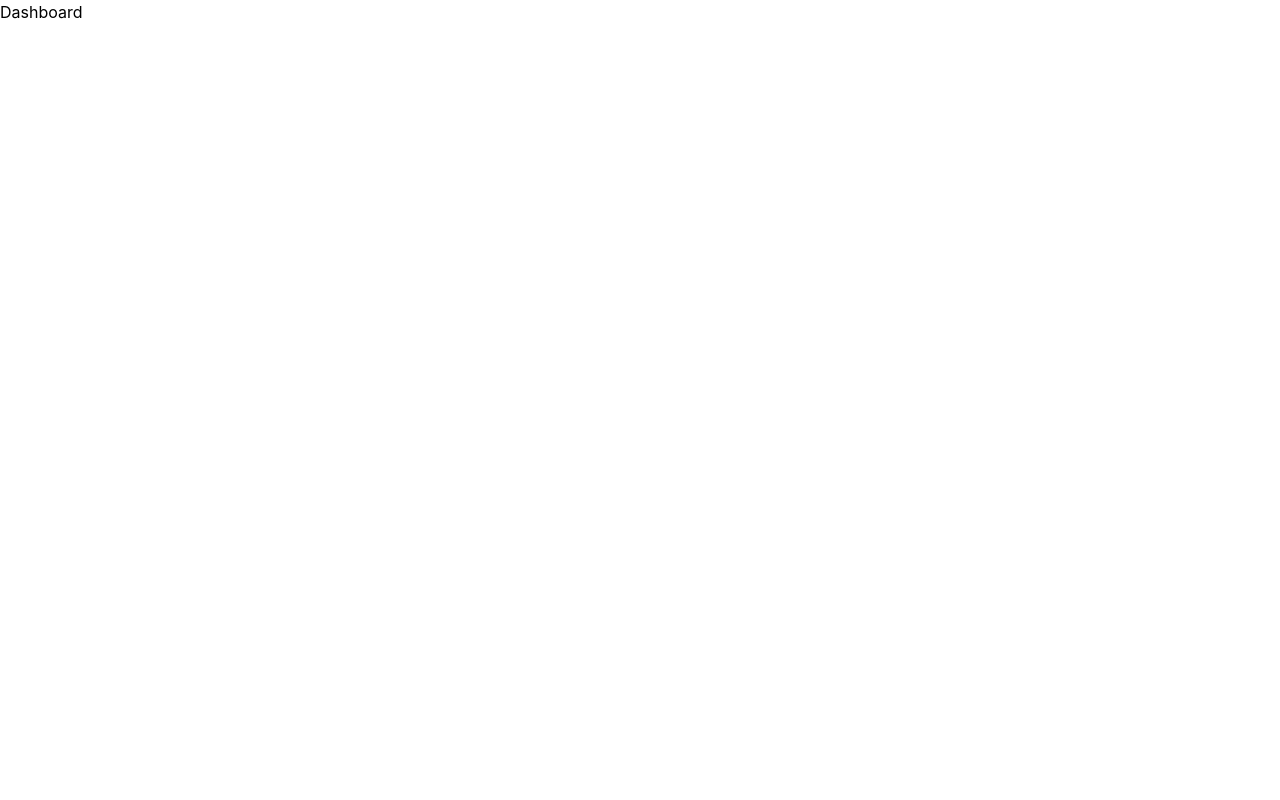
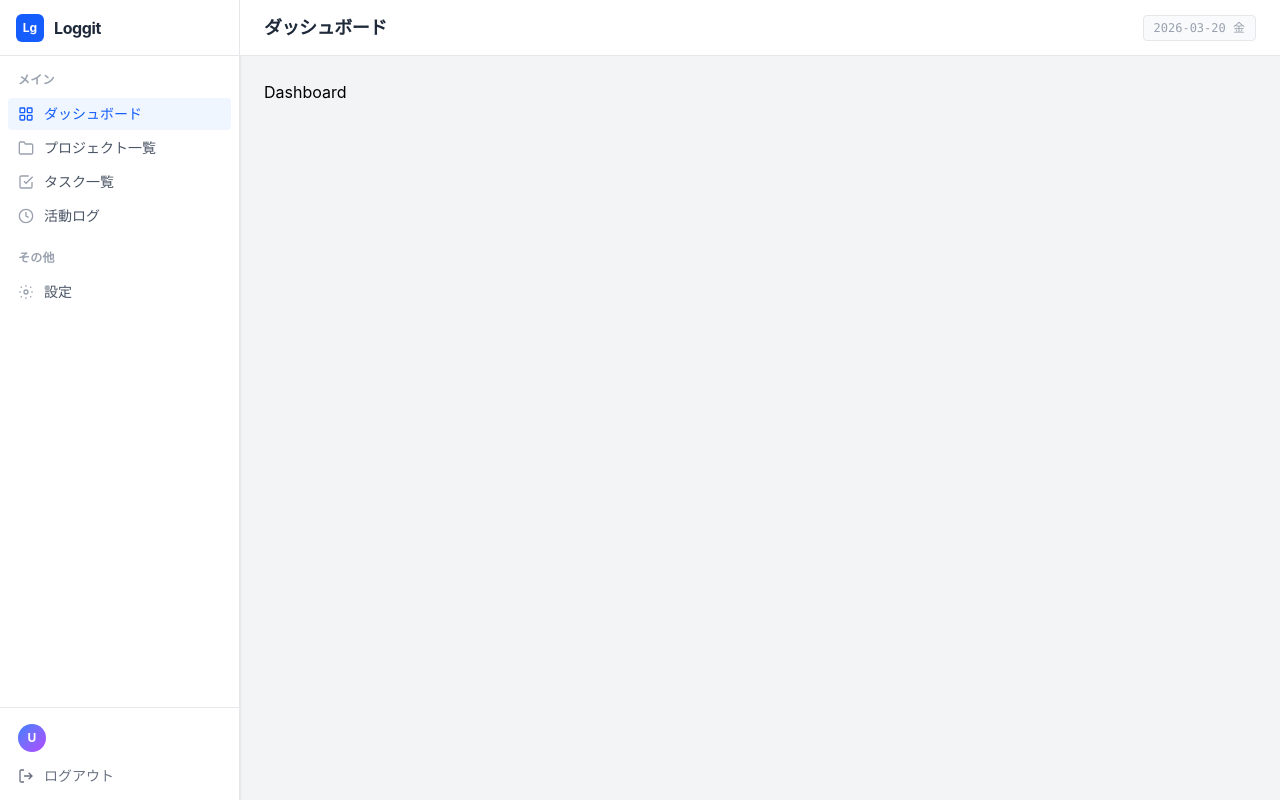
Before and after one commit to SolaTukishiro/loggit, a React (Vite) app in the folder frontend/: page / in a window 1280 px wide. Built offline with nearby package versions, Linux system fonts and the light colour scheme; sample sign-in values are in the browser's storage.

Commit message:
layout作成

```diff
--- a/frontend/src/App.tsx
+++ b/frontend/src/App.tsx
@@ -1,6 +1,7 @@
-import { BrowserRouter as Router, Routes, Route } from 'react-router-dom';
+import { BrowserRouter as Router, Routes, Route, Navigate } from 'react-router-dom';
 import { AuthProvider } from './contexts/AuthContext';
 import { ToastProvider } from './contexts/ToastContext';
+import AppLayout from './components/layout/AppLayout';
 import Login from './pages/Login';
 import Register from './pages/Register';
 
@@ -12,7 +13,14 @@ const App = () => {
           <Routes>
             <Route path="/login"    element={<Login />} />
             <Route path="/register" element={<Register />} />
-            <Route path="/"         element={<div>Dashboard</div>} />
+            <Route element={<AppLayout />}>
+              <Route path="/"              element={<div className="p-6">Dashboard</div>} />
+              <Route path="/projects"      element={<div className="p-6">Projects</div>} />
+              <Route path="/tasks"         element={<div className="p-6">Tasks</div>} />
+              <Route path="/activity-logs" element={<div className="p-6">Activity Logs</div>} />
+              <Route path="/settings"      element={<div className="p-6">Settings</div>} />
+            </Route>
+            <Route path="*" element={<Navigate to="/" replace />} />
           </Routes>
         </Router>
       </ToastProvider>
--- /dev/null
+++ b/frontend/src/components/layout/AppLayout.tsx
@@ -0,0 +1,36 @@
+import { Outlet, Navigate } from 'react-router-dom';
+import { useAuth } from '../../contexts/AuthContext';
+import Sidebar from './Sidebar';
+import Topbar from './Topbar';
+import { useLocation } from 'react-router-dom';
+
+const pageTitles: Record<string, string> = {
+  '/':              'ダッシュボード',
+  '/projects':      'プロジェクト一覧',
+  '/tasks':         'タスク一覧',
+  '/activity-logs': '活動ログ',
+  '/settings':      '設定',
+};
+
+const AppLayout = () => {
+  const { isAuthenticated } = useAuth();
+  const { pathname }        = useLocation();
+
+  if (!isAuthenticated) {
+    return <Navigate to="/login" replace />;
+  }
+
+  return (
+    <div className="flex h-screen bg-gray-100 overflow-hidden">
+      <Sidebar />
+      <main className="flex-1 flex flex-col overflow-hidden">
+        <Topbar title={pageTitles[pathname] ?? 'Loggit'} />
+        <div className="flex-1 overflow-y-auto">
+          <Outlet />
+        </div>
+      </main>
+    </div>
+  );
+};
+
+export default AppLayout;
--- /dev/null
+++ b/frontend/src/components/layout/Sidebar.tsx
@@ -0,0 +1,123 @@
+import { Link, useLocation } from 'react-router-dom';
+import { useAuth } from '../../contexts/AuthContext';
+
+const navItems = [
+  {
+    path: '/',
+    label: 'ダッシュボード',
+    icon: (
+      <svg width="16" height="16" viewBox="0 0 24 24" fill="none" stroke="currentColor" strokeWidth="2">
+        <rect x="3" y="3" width="7" height="7" rx="1"/><rect x="14" y="3" width="7" height="7" rx="1"/>
+        <rect x="3" y="14" width="7" height="7" rx="1"/><rect x="14" y="14" width="7" height="7" rx="1"/>
+      </svg>
+    ),
+  },
+  {
+    path: '/projects',
+    label: 'プロジェクト一覧',
+    icon: (
+      <svg width="16" height="16" viewBox="0 0 24 24" fill="none" stroke="currentColor" strokeWidth="2">
+        <path d="M22 19a2 2 0 01-2 2H4a2 2 0 01-2-2V5a2 2 0 012-2h5l2 3h9a2 2 0 012 2z"/>
+      </svg>
+    ),
+  },
+  {
+    path: '/tasks',
+    label: 'タスク一覧',
+    icon: (
+      <svg width="16" height="16" viewBox="0 0 24 24" fill="none" stroke="currentColor" strokeWidth="2">
+        <path d="M9 11l3 3L22 4"/><path d="M21 12v7a2 2 0 01-2 2H5a2 2 0 01-2-2V5a2 2 0 012-2h11"/>
+      </svg>
+    ),
+  },
+  {
+    path: '/activity-logs',
+    label: '活動ログ',
+    icon: (
+      <svg width="16" height="16" viewBox="0 0 24 24" fill="none" stroke="currentColor" strokeWidth="2">
+        <circle cx="12" cy="12" r="10"/><polyline points="12 6 12 12 16 14"/>
+      </svg>
+    ),
+  },
+];
+
+const Sidebar = () => {
+  const { pathname } = useLocation();
+  const { user, logout } = useAuth();
+
+  return (
+    <aside className="w-60 bg-white border-r border-gray-200 flex flex-col h-screen flex-shrink-0 shadow-sm">
+      {/* ロゴ */}
+      <div className="h-14 px-4 py-3 border-b border-gray-200 flex items-center gap-2.5">
+        <div className="w-7 h-7 bg-blue-600 rounded-md flex items-center justify-center text-white text-xs font-bold flex-shrink-0">
+          Lg
+        </div>
+        <span className="text-base font-bold text-gray-800 tracking-tight">Loggit</span>
+      </div>
+
+      {/* ナビ */}
+      <nav className="flex-1 p-2 flex flex-col gap-0.5 overflow-y-auto">
+        <div className="text-xs font-semibold text-gray-400 uppercase tracking-wide px-2.5 py-2">
+          メイン
+        </div>
+        {navItems.map((item) => (
+          <Link
+            key={item.path}
+            to={item.path}
+            className={`flex items-center gap-2.5 px-2.5 py-1.5 rounded text-sm transition-colors ${
+              pathname === item.path
+                ? 'bg-blue-50 text-blue-600 font-medium'
+                : 'text-gray-600 hover:bg-gray-50 hover:text-gray-800'
+            }`}
+          >
+            <span className={pathname === item.path ? 'text-blue-600' : 'text-gray-400'}>
+              {item.icon}
+            </span>
+            {item.label}
+          </Link>
+        ))}
+
+        <div className="text-xs font-semibold text-gray-400 uppercase tracking-wide px-2.5 py-2 mt-2">
+          その他
+        </div>
+        <Link
+          to="/settings"
+          className={`flex items-center gap-2.5 px-2.5 py-1.5 rounded text-sm transition-colors ${
+            pathname === '/settings'
+              ? 'bg-blue-50 text-blue-600 font-medium'
+              : 'text-gray-600 hover:bg-gray-50 hover:text-gray-800'
+          }`}
+        >
+          <span className={pathname === '/settings' ? 'text-blue-600' : 'text-gray-400'}>
+            <svg width="16" height="16" viewBox="0 0 24 24" fill="none" stroke="currentColor" strokeWidth="2">
+              <circle cx="12" cy="12" r="3"/>
+              <path d="M12 2v2m0 16v2M4.22 4.22l1.42 1.42m12.72 12.72l1.42 1.42M2 12h2m16 0h2M4.22 19.78l1.42-1.42M18.36 5.64l1.42-1.42"/>
+            </svg>
+          </span>
+          設定
+        </Link>
+      </nav>
+
+      {/* ユーザー情報 */}
+      <div className="p-2 border-t border-gray-200">
+        <div className="flex items-center gap-2.5 px-2.5 py-2 rounded hover:bg-gray-50 cursor-pointer">
+          <div className="w-7 h-7 rounded-full bg-gradient-to-br from-blue-500 to-purple-500 flex items-center justify-center text-white text-xs font-bold flex-shrink-0">
+            {user?.name?.charAt(0) ?? 'U'}
+          </div>
+          <span className="text-sm text-gray-600 font-medium truncate">{user?.name}</span>
+        </div>
+        <button
+          onClick={logout}
+          className="w-full flex items-center gap-2.5 px-2.5 py-1.5 rounded text-sm text-gray-500 hover:bg-gray-50 hover:text-gray-800 transition-colors"
+        >
+          <svg width="16" height="16" viewBox="0 0 24 24" fill="none" stroke="currentColor" strokeWidth="2">
+            <path d="M9 21H5a2 2 0 01-2-2V5a2 2 0 012-2h4M16 17l5-5-5-5M21 12H9"/>
+          </svg>
+          ログアウト
+        </button>
+      </div>
+    </aside>
+  );
+};
+
+export default Sidebar;
--- /dev/null
+++ b/frontend/src/components/layout/Topbar.tsx
@@ -0,0 +1,23 @@
+import dayjs from 'dayjs';
+import 'dayjs/locale/ja';
+
+dayjs.locale('ja');
+
+type Props = {
+  title: string;
+};
+
+const Topbar = ({ title }: Props) => {
+  return (
+    <div className="h-14 bg-white border-b border-gray-200 flex items-center justify-between px-6 flex-shrink-0">
+      <div className="text-lg font-semibold text-gray-800 tracking-tight">{title}</div>
+      <div className="flex items-center gap-2">
+        <div className="text-xs text-gray-400 bg-gray-50 border border-gray-200 px-2.5 py-1 rounded font-mono">
+          {dayjs().format('YYYY-MM-DD ddd').toUpperCase()}
+        </div>
+      </div>
+    </div>
+  );
+};
+
+export default Topbar;
```
Also changed, not shown: 1 other file (tests, documents, lock files or other folders).
